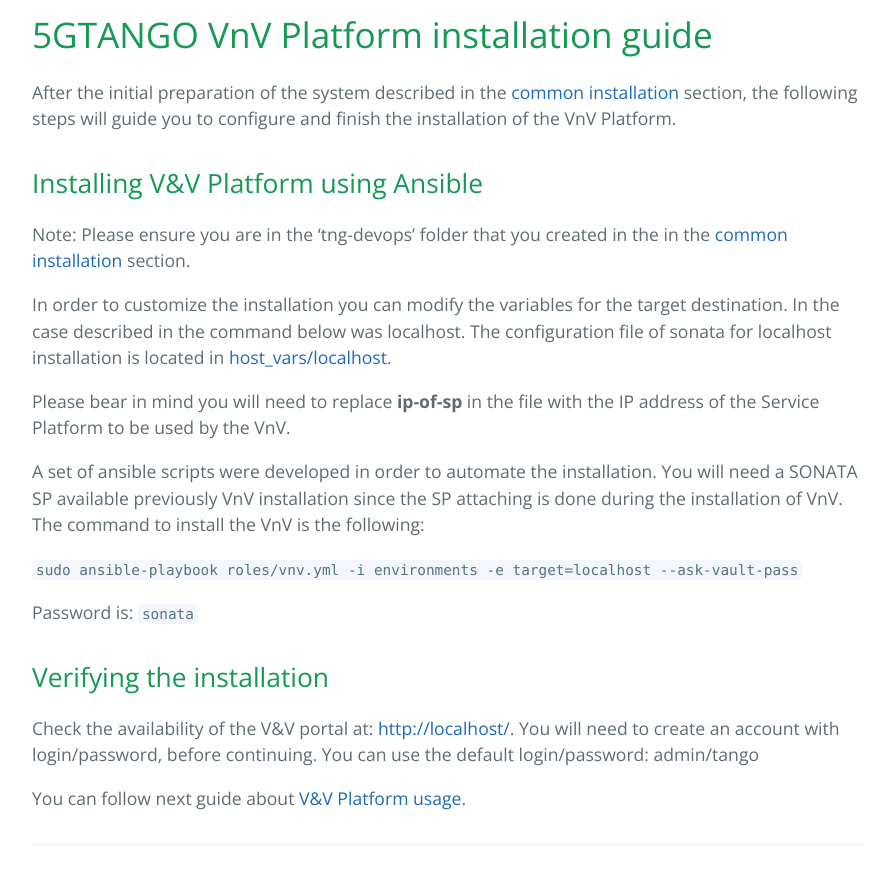
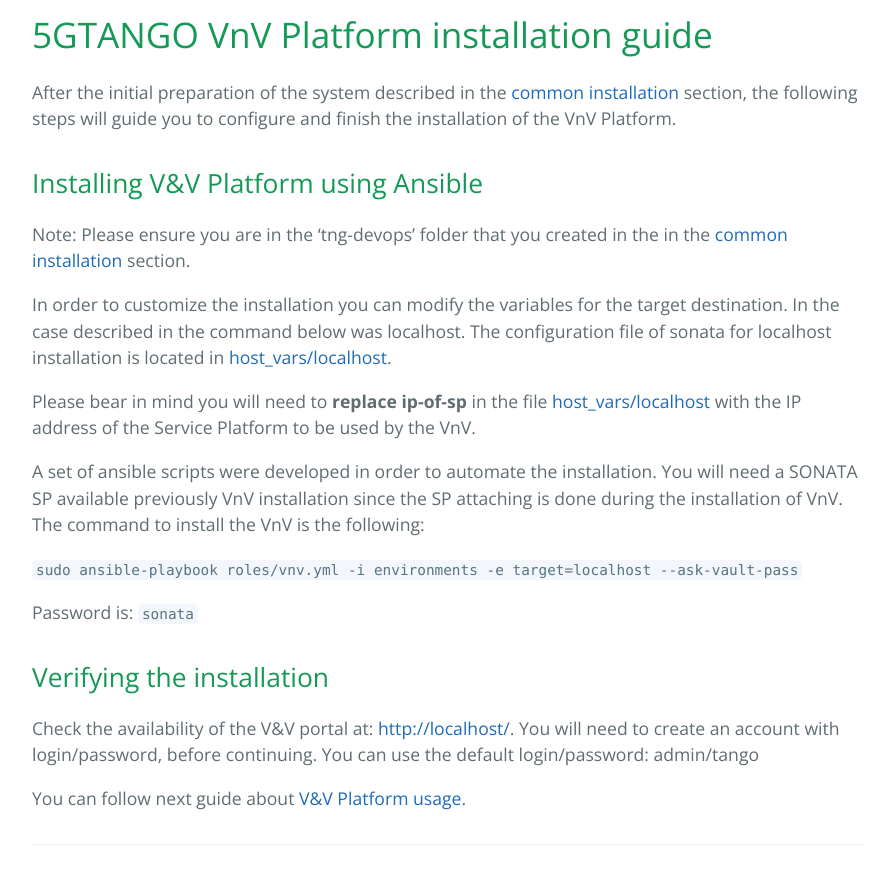
Before and after one commit to sonata-nfv/sonata-nfv.github.io, a Jekyll site: the page built from vnv-installation.md, in a window 1280 px wide, cut to the strip 362-1242 px from the top of the page. Shown: the whole strip, without its empty margins (192-1081 px from the left). Built offline with Jekyll 4.4.1, drawn with Linux system fonts in a browser that asks for light colours; our own code applies the rules of GitHub Pages for plain Markdown files.

Commit message:
Update vnv-installation.md

```diff
--- a/vnv-installation.md
+++ b/vnv-installation.md
@@ -10,7 +10,7 @@ Note: Please ensure you are in the 'tng-devops' folder that you created in the i
 
 In order to customize the installation you can modify the variables for the target destination. In the case described in the command below was localhost. The configuration file of sonata for localhost installation is located in [host_vars/localhost](https://github.com/sonata-nfv/tng-devops/blob/master/host_vars/localhost).
 
-Please bear in mind you will need to replace **ip-of-sp** in the file with the IP address of the Service Platform to be used by the VnV.
+Please bear in mind you will need to **replace ip-of-sp** in the file [host_vars/localhost](https://github.com/sonata-nfv/tng-devops/blob/master/host_vars/localhost) with the IP address of the Service Platform to be used by the VnV.
 
 A set of ansible scripts were developed in order to automate the installation. You will need a SONATA SP available previously VnV installation since the SP attaching is done during the installation of VnV. The command to install the VnV is the following:
 
```
